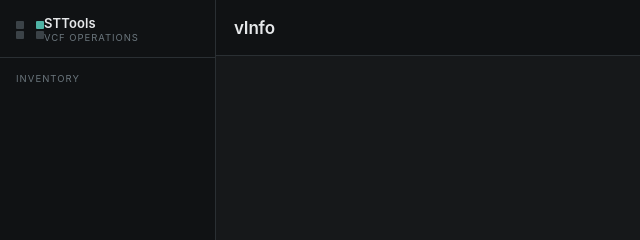
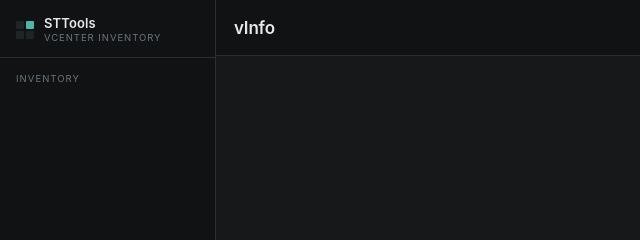
Before and after one commit to soultecag/Invar, a website: page src/index.html in a window 1280 px wide. Shown: the top 240 px of the page, 0-640 px from the left. Drawn offline with Linux system fonts and the light colour scheme.

Commit message:
Fix the brand mark, and stop calling this VCF Operations
The mark was drawn as two pseudo-elements with 20px box-shadows standing in for
the other two cells, inside an 18px box. The shadows fell outside the grid and
the thing rendered jumbled. That was a hack where a shape was wanted, so it is
now an inline SVG: four cells, one accented, which cannot be knocked out of
alignment by the surrounding layout.

The sidebar also called the app "VCF Operations", inherited from the upstream
project. STTools is a third-party inventory tool and is not VMware VCF
Operations; claiming otherwise in the chrome is the same borrowed identity the
palette had, and the same problem as the dashboard being called "Dale Insights".
It now says "vCenter inventory", which is what it is.

```diff
--- a/src/index.html
+++ b/src/index.html
@@ -10,10 +10,19 @@
     <div class="app">
       <aside class="sidebar">
         <div class="brand">
-          <span class="brand-mark"></span>
+          <!-- Four inventory cells, one populated: the app's subject reduced to
+               a mark. Drawn as SVG so it stays crisp and cannot be knocked out
+               of alignment by the surrounding layout. -->
+          <svg class="brand-mark" viewBox="0 0 18 18" width="18" height="18"
+               aria-hidden="true" focusable="false">
+            <rect x="0"  y="0"  width="8" height="8" rx="1" fill="currentColor" opacity=".38"/>
+            <rect x="10" y="0"  width="8" height="8" rx="1" fill="var(--accent)"/>
+            <rect x="0"  y="10" width="8" height="8" rx="1" fill="currentColor" opacity=".38"/>
+            <rect x="10" y="10" width="8" height="8" rx="1" fill="currentColor" opacity=".38"/>
+          </svg>
           <span class="brand-text">
             <strong>STTools</strong>
-            <small>VCF Operations</small>
+            <small>vCenter inventory</small>
           </span>
         </div>
         <p class="nav-heading">Inventory</p>
--- a/src/styles.css
+++ b/src/styles.css
@@ -100,24 +100,13 @@ body {
   border-bottom: 1px solid var(--border);
 }
 
-/* Four cells with one filled: the app reduced to its subject, an inventory
- * grid with something in it worth finding. */
+/* The mark is an inline SVG in index.html; it only needs placing here.
+ * `color` sets the three quiet cells, the accent cell is set in the markup. */
 .brand-mark {
-  width: 18px;
-  height: 18px;
   flex: none;
-  display: grid;
-  grid-template: repeat(2, 1fr) / repeat(2, 1fr);
-  gap: 2px;
+  display: block;
+  color: var(--border-strong);
 }
-.brand-mark::before,
-.brand-mark::after {
-  content: "";
-  background: var(--border-strong);
-  border-radius: 1px;
-}
-.brand-mark::before { box-shadow: 20px 0 0 var(--accent); }
-.brand-mark::after { grid-column: 1; box-shadow: 20px 0 0 var(--border-strong); }
 
 .brand-text { display: flex; flex-direction: column; line-height: 1.25; }
 .brand-text strong { font-size: 13px; font-weight: 600; letter-spacing: 0.01em; }
```
